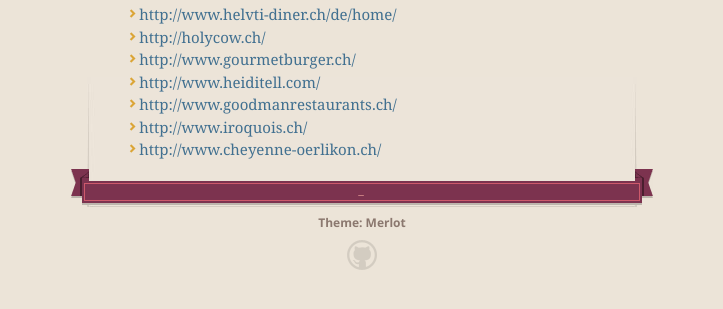
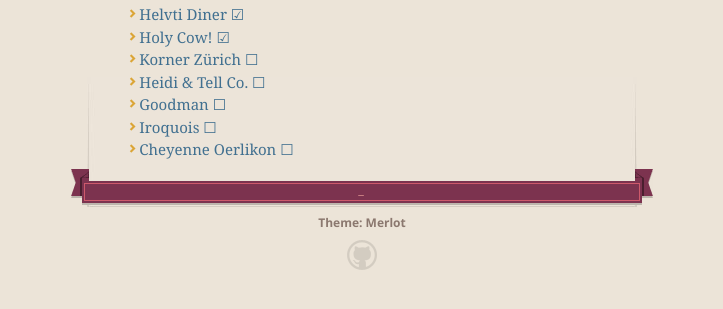
Before and after one commit to hellerbarde/questforburger-zurich, a plain HTML site: page index.html in a window 1280 px wide. Shown: the part 169-478 px from the top of the page, without its empty margins (278-1001 px from the left). Drawn offline with nearby package versions, Linux system fonts and the light colour scheme.

Commit message:
fix links

```diff
--- a/index.html
+++ b/index.html
@@ -49,13 +49,13 @@
 <a name="burgers" class="anchor" href="#burgers"><span class="octicon octicon-link"></span></a>&nbsp;</h1>
 
 <ul>
-<li><a href="Helvti%20Diner%20%E2%98%91">http://www.helvti-diner.ch/de/home/</a></li>
-<li><a href="Holy%20Cow!%20%E2%98%91">http://holycow.ch/</a></li>
-<li><a href="Korner%20Z%C3%BCrich%20%E2%98%90">http://www.gourmetburger.ch/</a></li>
-<li><a href="Heidi%20&amp;%20Tell%20Co.%20%E2%98%90">http://www.heiditell.com/</a></li>
-<li><a href="Goodman%20%E2%98%90">http://www.goodmanrestaurants.ch/</a></li>
-<li><a href="Iroquois%20%E2%98%90">http://www.iroquois.ch/</a></li>
-<li><a href="Cheyenne%20Oerlikon%20%E2%98%90">http://www.cheyenne-oerlikon.ch/</a></li>
+<li><a href="http://www.helvti-diner.ch/de/home/">Helvti Diner ☑</a></li>
+<li><a href="http://holycow.ch/">Holy Cow! ☑</a></li>
+<li><a href="http://www.gourmetburger.ch/">Korner Zürich ☐</a></li>
+<li><a href="http://www.heiditell.com/">Heidi &amp; Tell Co. ☐</a></li>
+<li><a href="http://www.goodmanrestaurants.ch/">Goodman ☐</a></li>
+<li><a href="http://www.iroquois.ch/">Iroquois ☐</a></li>
+<li><a href="http://www.cheyenne-oerlikon.ch/">Cheyenne Oerlikon ☐</a></li>
 </ul>
       </section>
 
```
